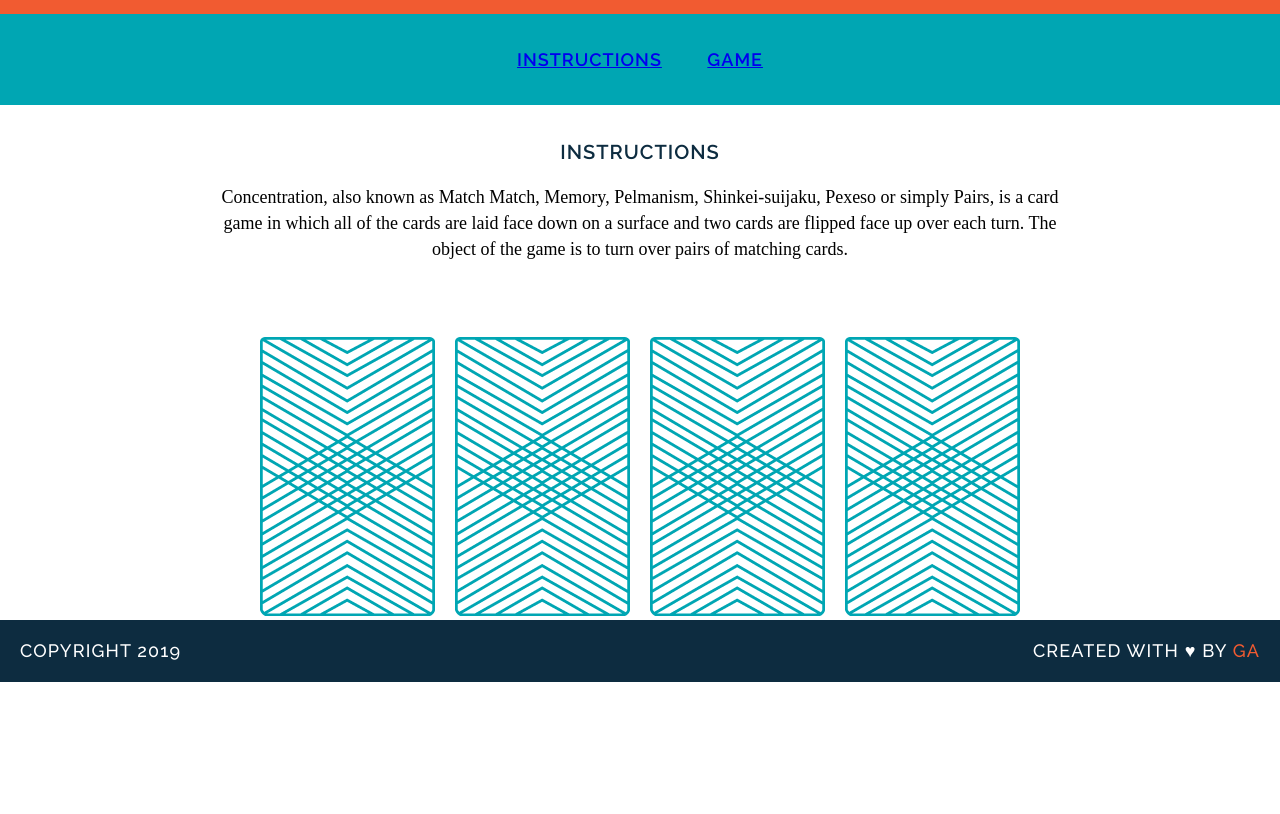
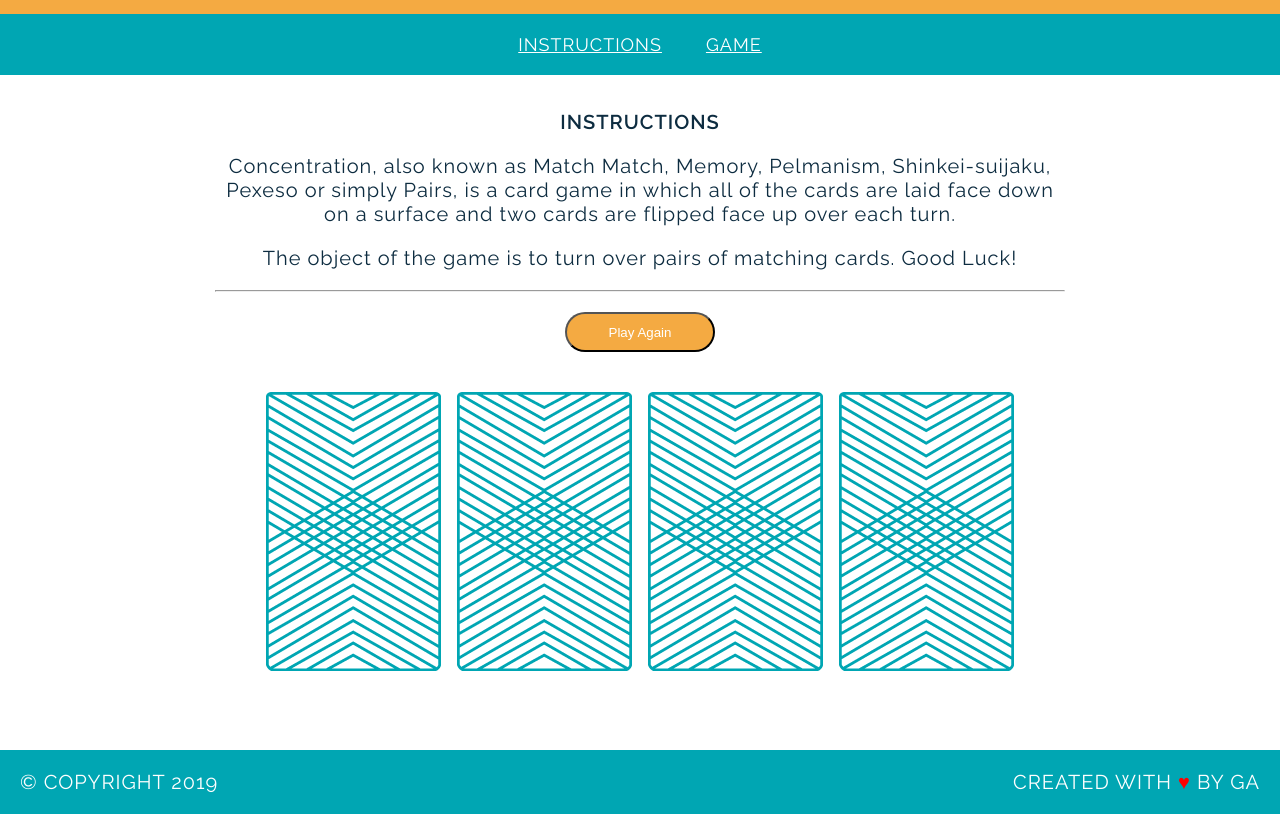
Before and after one commit to adlanelias/wdi-fundamentals-memorygame, a plain HTML site: page wdi-fundamentals-memorygame/memory_game/index.html in a window 1280 px wide. Shown: the part 99-913 px from the top of the page. Before the commit the page ends 800 px from the top, so only its background shows below. Drawn offline with Linux system fonts and the light colour scheme; a web font is replaced by a local one.

Commit message:
Add files via upload

```diff
--- a/wdi-fundamentals-memorygame/memory_game/css/style.css
+++ b/wdi-fundamentals-memorygame/memory_game/css/style.css
@@ -1,80 +1,103 @@
 body {
-text-align: center;;
+	text-align: center;
+	text-decoration: none;
+	margin: 0;
 }
+
 h1 {
-	font-family: "Raleway";
-	color: #0D2C40;
+	font-family: Raleway;
+	letter-spacing: 5px;
+	font-weight: 400;
+	font-size: 45px;
+	margin: 0;
+	text-transform: uppercase;
+}
+
+a {
+	font-family: Raleway;
+	color: #FFFFFF;
 	letter-spacing: 1px;
 	font-weight: 400;
-	font-size: 45px;
-	text-transform: uppercase;
-	margin: 0;
-}
-h2 {
-	font-family: "Raleway";
-	color: #F15B31;
-	letter-spacing: 1px;
-	font-weight: 600;
 	font-size: 18px;
+	margin: 0 20px;
+	border-bottom: 2px solid transparent;
 	text-transform: uppercase;
 }
-h3 {
-	font-family: "Raleway";
+
+a:hover {
+	border-color: white;
+}
+
+h2 {
+	font-family: Raleway;
 	color: #0D2C40;
 	letter-spacing: 1px;
 	font-weight: 600;
 	font-size: 20px;
 	text-transform: uppercase;
 }
+
 p {
-	font-family: "Droid Serif";
-	line-height: 26px;
-	font-size: 18px;
-	text-transform: none;
+	font-family: Raleway, "Droid Serif";
+	color: #0D2C40;
+	letter-spacing: 1px;
+	font-weight: 400;
+	font-size: 20px;
 }
+
+img {
+	margin: 40px 8px;
+}
+
+button {
+	background-color: #F4AA42;
+	border-radius: 33px;
+	color: white;
+	width: 150px;
+	height: 40px;
+}
+
 header {
-	background-color: #F15B31;
+	background-color: #F4AA42;
 	color: #FFFFFF;
 	padding: 30px 20px;
 }
-body {
-	margin: 0;
-}
+
 nav {
 	background-color: #00A6B3;
 	color: #FFFFFF;
-	padding: 20px 0px;
+	padding: 20px 0;
 }
-a {
-	margin: 0px 20px;
-	border-bottom: 2px solid transparent;
-}
+
 main {
 	width: 850px;
 	margin: 35px auto;
 }
-img {
-	margin: 40px 8px 0px;
-}
+
 footer {
 	text-transform: uppercase;
-	padding: 0px 20px;
-	background-color: #0D2C40;
+	padding: 0 20px;
+	background-color: #00A6B3;
 	color: white;
 	font-size: 14px;
-	letter-spacing: .08em;
+	letter-spacing: 0.8em;
 	font-weight: 500;
 }
+
 .copyright {
-	font-family: "Raleway";
 	float: left;
-	text-transform: uppercase;
+	font-family: Raleway;
+	font-weight: 400;
+	color: white;
 }
+
 .message {
-	font-family: "Raleway";
 	float: right;
-	text-transform: uppercase;
+	font-family: Raleway;
+	font-weight: 400;
+	color:white;
 }
+
 .clearfix:after {
 	visibility: hidden;
 	display: block;
@@ -83,10 +106,13 @@ clear: both;
 	height: 0;
 	font-size: 0;
 }
+
 .name {
-	color: #F15B31;
-	font-weight: 700px;
+	color: white;
+	font-weight: 700;
 }
-a:hover {
-	border-color: white;
+
+.heart {
+	color: #FF0000;
+	font-weight: 700;
 }
--- a/wdi-fundamentals-memorygame/memory_game/index.html
+++ b/wdi-fundamentals-memorygame/memory_game/index.html
@@ -1,36 +1,43 @@
 <!DOCTYPE html>
-<html>
+
 <head>
+  <title>Memory Game</title>
   <link href="https://fonts.googleapis.com/css?family=Droid+Serif|Raleway:400,500,600,700" rel="stylesheet">
   <link href="css/style.css" rel="stylesheet" type="text/css">
-	<title>Memory Card Game</title>
+</head>
+
+<body>
+
   <header>
     <h1>Memory Game</h1>
   </header>
   <nav>
-		<h2>
-			<a href="#">Instructions</a>
-			<a href="#">Game</a>
-		</h2>
+    <a href="#instruction">Instructions</a>
+    <a href="#game">Game</a>
   </nav>
   <main>
-		<h3>
-			Instructions
-		</h3>
-		<p>Concentration, also known as Match Match, Memory, Pelmanism, Shinkei-suijaku, Pexeso or simply Pairs, is a card game in which all of the cards are laid face down on a surface and two cards are flipped face up over each turn. The object of the game is to turn over pairs of matching cards.</p>
+    <div id="instruction">
+      <h2>Instructions</h2>
+      <p>Concentration, also known as Match Match, Memory, Pelmanism, Shinkei-suijaku, Pexeso or simply Pairs, is a
+        card game in which all of the cards are laid face down on a surface and two cards are flipped face up over each
+        turn.</p>
+      <p> The object of the game is to turn over pairs of matching cards. Good Luck!</p>
+      <hr>
+      <p id="result"> </p>
+      <button id="reset">Play Again</button>
+    </div>
+    <div id="game">
+      <div id="game-board" class="board clearfix"></div>
+
+    </div>
+
   </main>
-</head>
-<body>
+
+  <footer class="clearfix">
+    <p class="copyright"> &copy; Copyright 2019</p>
+    <p class="message">Created with <span class="heart"> &hearts;</span> by GA</p>
+  </footer>
   <script src="js/main.js"></script>
 </body>
-<div>
-	<img src="images/back.png" alt="Queen of Diamonds">
-	<img src="images/back.png" alt="Queen of Hearts">
-	<img src="images/back.png" alt="King of Diamonds">
-	<img src="images/back.png" alt="King of Hearts">
-</div>
-<footer class="clearfix">
-	<p class="copyright">Copyright 2019</p>
-	<p class="message">Created with &hearts; by <span class="name">GA</span></p>
-</footer>
+
 </html>
--- a/wdi-fundamentals-memorygame/memory_game/js/main.js
+++ b/wdi-fundamentals-memorygame/memory_game/js/main.js
@@ -1,45 +1,60 @@
-var cards = [
-{
+var cards = [{
 		rank: "queen",
 		suit: "hearts",
-	cardImage: "images/queen-of-hearts.png"
+		cardImage: "images/queen-of-hearts.png",
 	},
 	{
 		rank: "queen",
 		suit: "diamonds",
-	cardImage: "images/queen-of-diamonds.png"
+		cardImage: "images/queen-of-diamonds.png",
 	},
 	{
 		rank: "king",
 		suit: "hearts",
-	cardImage: "images/king-of-hearts.png"
+		cardImage: "images/king-of-hearts.png",
 	},
 	{
 		rank: "king",
 		suit: "diamonds",
-	cardImage: "images/king-of-diamonds.png"
-}
+		cardImage: "images/king-of-diamonds.png",
+	},
 ];
+
 var cardsInPlay = [];
+var result = document.getElementById("result");
+var resetButton = document.getElementById("reset");
 
-var checkForMatch = function() {
+function checkForMatch() {
 	if (cardsInPlay[0] === cardsInPlay[1]) {
-		console.log("You found a match!");
+		result.innerHTML = "Congratulations, you got a match!";
 	} else {
-		console.log("Sorry, try again.");
+		result.innerHTML = "No Match :( <br> Hit 'Play Again' for another go."
 	};
 };
 
-var flipCard = function(cardId) {
-	console.log("User flipped " + cards[cardId].rank);
+function flipCard() {
+	var cardId = this.getAttribute("data-id");
 	cardsInPlay.push(cards[cardId].rank);
-	console.log(cards[cardId].cardImage)
-	console.log(cards[cardId].suit)
+	this.setAttribute("src", cards[cardId].cardImage);
 	if (cardsInPlay.length === 2) {
 		checkForMatch();
-		cardsInPlay = [];
+	};
+};
+
+function createBoard() {
+	var board = document.getElementById("game-board");
+	for (var i = 0; i < cards.length; i++) {
+		var cardElement = document.createElement("img");
+		cardElement.setAttribute("src", "images/back.png");
+		cardElement.setAttribute("data-id", i);
+		cardElement.addEventListener("click", flipCard);
+		board.appendChild(cardElement);
 	}
 };
 
-flipCard(0);
-flipCard(2);
+function playAgain() {
+	location.reload();
+}
+resetButton.addEventListener("click", playAgain);
+
+createBoard();
```
Lines whose indentation alone changed are shown as unchanged.
